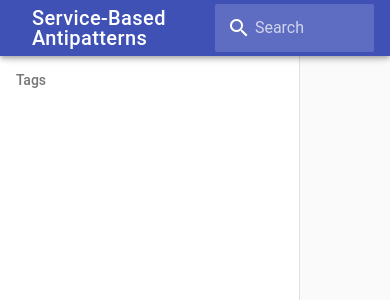
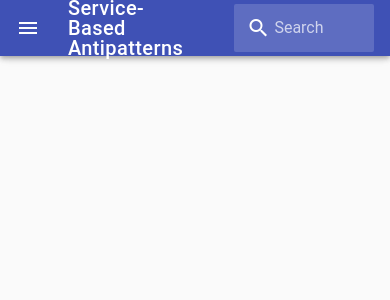
Before and after one commit to xJREB/service-based-antipatterns, a Vue app: page / in a window 390 px wide. Shown: the top 300 px of the page. Built offline with nearby package versions, Linux system fonts and the light colour scheme; a small style sheet from the web is missing; what vue-clipboards, vue-toasted would draw is missing.

Commit message:
Sidebar can now be toggled and the card view is now responsive (#18)
* Sidebar can now be toggled and the card view is now responsive

* Cards have now the same height for each row

* Extracted model for anti-pattern-tags-sidebar component

```diff
--- /dev/null
+++ b/src/common/sidebar.ts
@@ -0,0 +1,9 @@
+export class DefaultSidebar implements Sidebar {
+    public drawer = undefined;
+    public selection = [];
+}
+
+export interface Sidebar {
+    drawer: unknown | boolean;
+    selection: string[];
+}
--- a/src/components/AntiPatternSimpleComponent.vue
+++ b/src/components/AntiPatternSimpleComponent.vue
@@ -1,9 +1,9 @@
 <template>
-    <v-card>
+    <v-card style="display: flex; flex-direction: column;" height="100%">
         <v-card-title class="primary white--text">
             <div class="headline">{{antiPattern.name}}</div>
         </v-card-title>
-        <v-card-text>
+        <v-card-text class="grow">
             <div>{{antiPattern.description}}</div>
         </v-card-text>
         <v-card-actions>
--- a/src/components/AntiPatternTagsComponent.vue
+++ b/src/components/AntiPatternTagsComponent.vue
@@ -1,10 +1,10 @@
 <template>
-    <v-navigation-drawer permanent clipped app>
+    <v-navigation-drawer clipped app v-model="value.drawer">
         <v-subheader>Tags</v-subheader>
         <v-list dense>
             <v-list-tile v-for="tag in tags" :key="tag">
                 <v-list-tile-action>
-                    <v-checkbox v-model="selectedTags" @change="selectionChanged" :value="tag"></v-checkbox>
+                    <v-checkbox v-model="value.selection" :value="tag"></v-checkbox>
                 </v-list-tile-action>
 
                 <v-list-tile-content>
@@ -19,26 +19,12 @@
 </template>
 
 <script lang="ts">
-    import {Component, Emit, Prop, Vue} from 'vue-property-decorator';
+    import {Component, Prop, Vue} from 'vue-property-decorator';
+    import {Sidebar} from "../common/sidebar";
 
     @Component
     export default class AntiPatternTagsComponent extends Vue {
-        @Prop(Array) public value!: string[];
+        @Prop(Object) public value!: Sidebar;
         @Prop(Array) public tags!: string[];
-        private selection!: string[];
-
-        public get selectedTags() {
-            return this.value;
-        }
-
-        public set selectedTags(value: string[]) {
-            this.selection = value;
-        }
-
-        @Emit('input')
-        public selectionChanged() {
-            return this.selection;
-        }
-
     }
 </script>
--- a/src/components/AntiPatternsContainerComponent.vue
+++ b/src/components/AntiPatternsContainerComponent.vue
@@ -1,7 +1,7 @@
 <template>
-    <v-container fill-height fluid grid-list-md>
+    <v-container fluid grid-list-lg>
         <v-layout wrap>
-            <v-flex xs3 v-for="antiPattern in antiPatterns" :key="antiPattern.name">
+            <v-flex xs12 sm6 md4 lg3 lx2 v-for="antiPattern in antiPatterns" :key="antiPattern.name">
                 <anti-pattern-simple-component :anti-pattern="antiPattern"/>
             </v-flex>
         </v-layout>
--- a/src/main.ts
+++ b/src/main.ts
@@ -16,6 +16,7 @@ Vue.use(Toasted, {
     position: "bottom-right",
     duration : 5000,
     iconPack: "material",
+    icon: 'info_outline',
     className: "application",
 });
 
--- a/src/views/Home.vue
+++ b/src/views/Home.vue
@@ -1,7 +1,8 @@
 <template>
     <div class="home">
-        <anti-pattern-tags-component v-model="selectedTags" :tags="tags"/>
+        <anti-pattern-tags-component v-model="tagsModel" :tags="tags"/>
         <v-toolbar class="primary" app dark clipped-left>
+            <v-toolbar-side-icon @click.native="tagsModel.drawer = !tagsModel.drawer"></v-toolbar-side-icon>
             <span class="title ml-3 mr-5">Service-Based Antipatterns</span>
             <v-text-field
                     solo-inverted
@@ -28,6 +29,7 @@
     import AntiPatternTagsComponent from "../components/AntiPatternTagsComponent";
     import {AntiPattern} from "../common/anti-pattern";
     import Utils from "../utils/Utils";
+    import {DefaultSidebar, Sidebar} from "../common/sidebar";
 
     @Component({
         components: {AntiPatternTagsComponent, AntiPatternsContainerComponent},
@@ -37,8 +39,8 @@
         private antiPatternsAll: AntiPattern[] = [];
         private antiPatternsSelected: AntiPattern[] = [];
         private antiPatternsFiltered: AntiPattern[] = [];
-        private selectedTags: string[] = [];
         private searchTerm: string = "";
+        private tagsModel: Sidebar = new DefaultSidebar();
 
         public created() {
             axios.get(`/service-based-antipatterns/assets/result.json`).then((response) => {
@@ -58,11 +60,11 @@
                     currentValue = currentValue ? currentValue : [];
                     return previousValue.concat(currentValue);
                 }, []);
-            this.selectedTags = [...new Set(tags)];
+            this.tagsModel.selection = [...new Set(tags)];
             return [...new Set(tags)];
         }
 
-        @Watch('selectedTags')
+        @Watch('tagsModel.selection')
         public filterForTags(selectedModel: string[]) {
             if (selectedModel) {
                 this.antiPatternsSelected = this.antiPatternsAll.filter((antiPattern) => {
```
